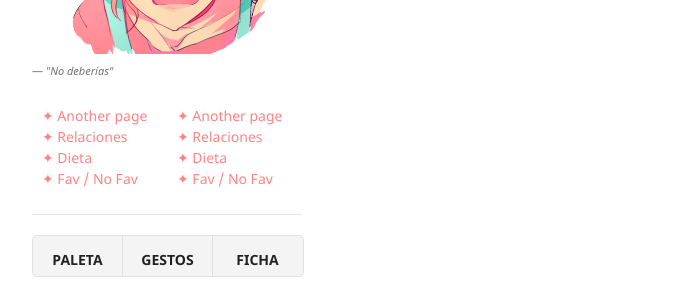
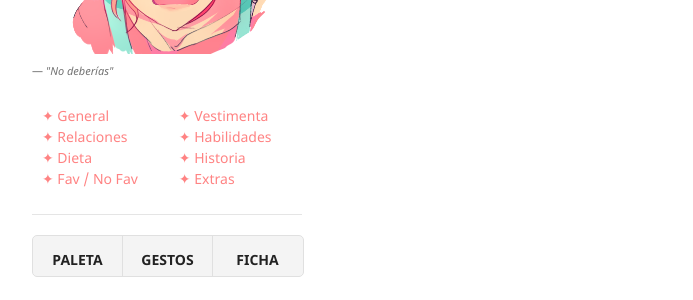
Before and after one commit to BlairSander/costella, a Jekyll site: the page built from another-page.md, in a window 1280 px wide. Shown: the part 348-648 px from the top of the page, without its empty margins (178-871 px from the left). Built offline with Jekyll 4.4.1, drawn with Linux system fonts in a browser that asks for light colours; our own code applies the rules of GitHub Pages for plain Markdown files.

Commit message:
Update default.html

```diff
--- a/_layouts/default.html
+++ b/_layouts/default.html
@@ -21,7 +21,7 @@
           <img src="{{site.logo | relative_url}}" alt="Logo" />
         {% endif %}        <p><small>&mdash; <i>"{{ site.description | default: site.github.project_tagline }}"</i></small></p>
 
-        <table><tr> <td><p class="view"><a href="https://blairsander.github.io/costella/another-page.html">✦ Another page </a><br><a href="https://blairsander.github.io/costella/relaciones.html">✦ Relaciones </a><br><a href="https://blairsander.github.io/costella/dieta.html">✦ Dieta </a><br><a href="https://blairsander.github.io/costella/favnofav.html">✦ Fav / No Fav </a><br> </p> </td><td> <p class="view"><a href="https://blairsander.github.io/costella/another-page.html">✦ Another page </a><br><a href="https://blairsander.github.io/costella/relaciones.html">✦ Relaciones </a><br><a href="https://blairsander.github.io/costella/dieta.html">✦ Dieta </a><br><a href="https://blairsander.github.io/costella/favnofav.html">✦ Fav / No Fav </a><br> </p> </td></tr></table>
+        <table><tr> <td><p class="view"><a href="https://blairsander.github.io/costella/general.html">✦ General </a><br><a href="https://blairsander.github.io/costella/relaciones.html">✦ Relaciones </a><br><a href="https://blairsander.github.io/costella/dieta.html">✦ Dieta </a><br><a href="https://blairsander.github.io/costella/favnofav.html">✦ Fav / No Fav </a><br> </p> </td><td> <p class="view"><a href="https://blairsander.github.io/costella/ropas.html">✦ Vestimenta </a><br><a href="https://blairsander.github.io/costella/habilidades.html">✦ Habilidades </a><br><a href="https://blairsander.github.io/costella/historia.html">✦ Historia </a><br><a href="https://blairsander.github.io/costella/extras.html">✦ Extras </a><br> </p> </td></tr></table>
 
 
         {% if site.github.is_user_page %}
```
